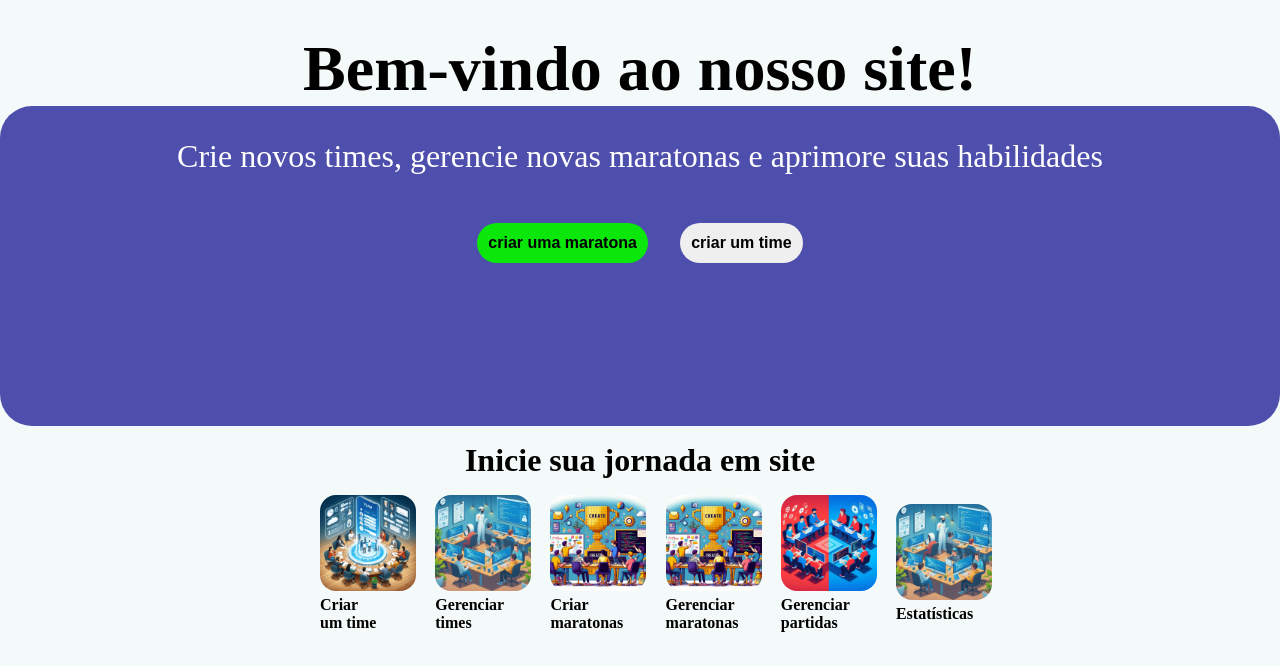
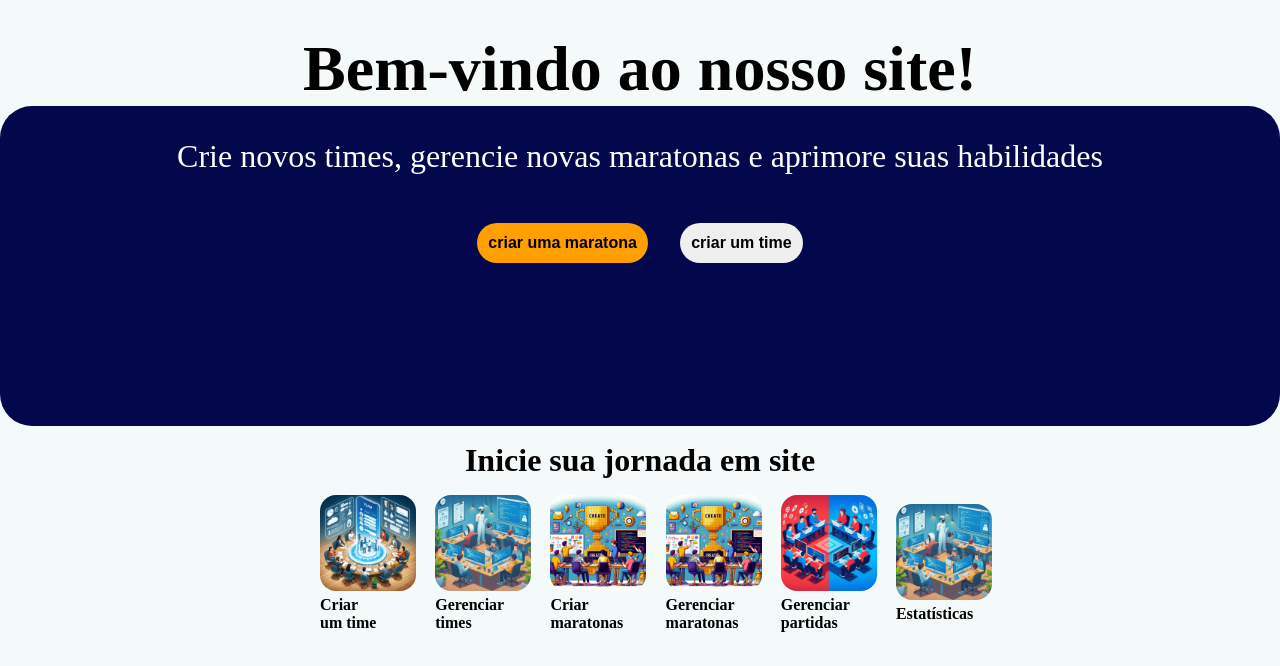
Before and after one commit to WelingtonSousaa/Maratona-De-Programacao, a PHP site: page /main.php in a window 1280 px wide. Shown: the part 54-720 px from the top of the page. Run offline with PHP 8.4, Linux system fonts and the light colour scheme.

Commit message:
Alterações Lívia Página principal

```diff
--- a/css/principal.css
+++ b/css/principal.css
@@ -13,7 +13,7 @@
   border-radius: 2rem;
   padding: 2rem 2rem 2rem 2rem;
   color: white;
-  background-color: rgb(78, 78, 173);
+  background-color: #02084B;
   margin: auto;
   & > p {
     font-size: 2rem;
@@ -37,7 +37,7 @@
     }
   }
   & > button:nth-child(1) {
-    background-color: rgb(11, 231, 11);
+    background-color: #FF9F00;
   }
 }
 h2 {
```
